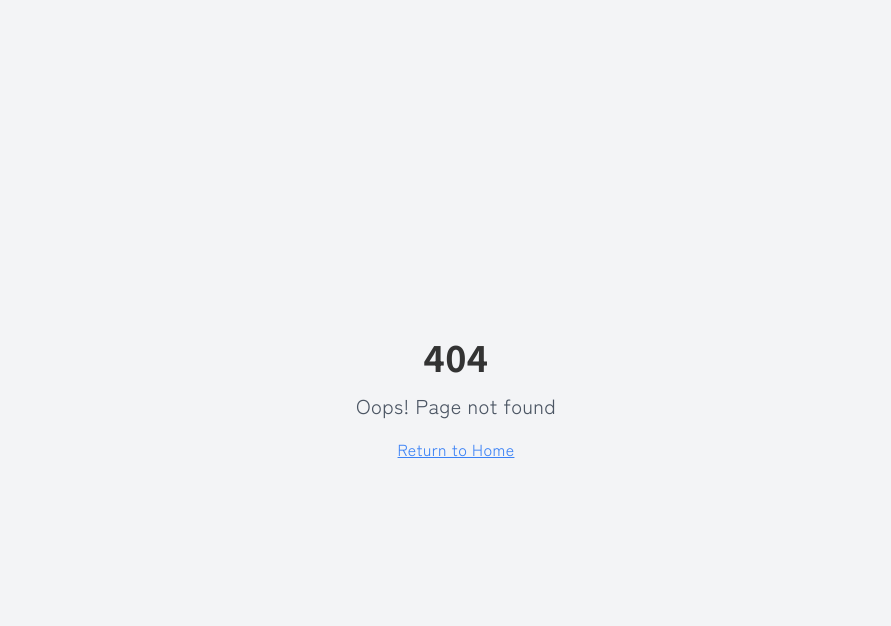
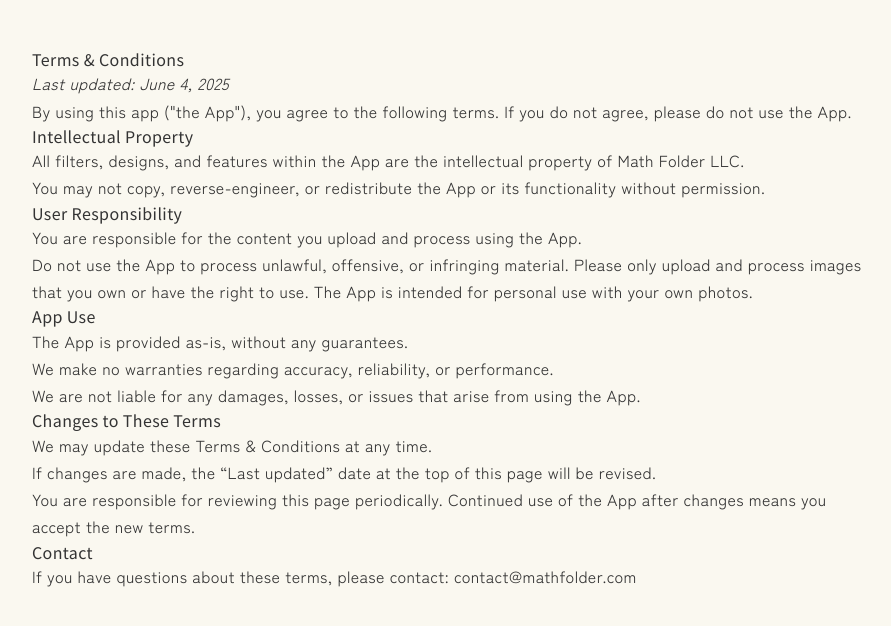
Before and after one commit to jarrensj/matchafilter.com, a React (Vite) app: page /terms in a window 1280 px wide. Before the commit this address had no page. Shown: the top 626 px of the page, without its empty margins (184-1075 px from the left). Built offline with nearby package versions, Linux system fonts and the light colour scheme.

Commit message:
add terms and privacy policy page

```diff
--- a/package.json
+++ b/package.json
@@ -53,6 +53,7 @@
     "react-day-picker": "^8.10.1",
     "react-dom": "^18.3.1",
     "react-hook-form": "^7.53.0",
+    "react-markdown": "^10.1.0",
     "react-resizable-panels": "^2.1.3",
     "react-router-dom": "^6.26.2",
     "recharts": "^2.12.7",
--- a/public/terms.md
+++ b/public/terms.md
@@ -31,4 +31,4 @@
 
 ## Contact
 
-If you have questions about these terms, please contact: [contact@mathfolder.com]
+If you have questions about these terms, please contact: [contact@mathfolder.com](contact@mathfolder.com)
--- a/src/App.tsx
+++ b/src/App.tsx
@@ -5,6 +5,8 @@
 import { BrowserRouter, Routes, Route } from "react-router-dom";
 import Index from "./pages/Index";
 import NotFound from "./pages/NotFound";
+import Terms from "./pages/Terms";
+import Privacy from "./pages/Privacy";
 import { Analytics } from "@vercel/analytics/react";
 
 const queryClient = new QueryClient();
@@ -17,6 +19,8 @@
       <BrowserRouter>
         <Routes>
           <Route path="/" element={<Index />} />
+          <Route path="/terms" element={<Terms />} />
+          <Route path="/privacy" element={<Privacy />} />
           {/* ADD ALL CUSTOM ROUTES ABOVE THE CATCH-ALL "*" ROUTE */}
           <Route path="*" element={<NotFound />} />
         </Routes>
--- a/src/components/Footer.tsx
+++ b/src/components/Footer.tsx
@@ -40,7 +40,7 @@
                   Coming soon
                 </span>
               </a>
-              <a href="#" className="block text-sm text-charcoal-600 hover:text-charcoal-800 transition-colors">
+              <a href="mailto:contact@mathfolder.com" className="block text-sm text-charcoal-600 hover:text-charcoal-800 transition-colors">
                 Contact
               </a>
             </div>
--- /dev/null
+++ b/src/pages/Privacy.tsx
@@ -0,0 +1,23 @@
+import { useEffect, useState } from 'react';
+import ReactMarkdown from 'react-markdown';
+
+const Privacy = () => {
+  const [content, setContent] = useState('');
+
+  useEffect(() => {
+    fetch('/privacy.md')
+      .then((response) => response.text())
+      .then((text) => setContent(text))
+      .catch((error) => console.error('Error loading privacy policy:', error));
+  }, []);
+
+  return (
+    <div className="max-w-4xl mx-auto px-6 py-12">
+      <div className="prose prose-charcoal max-w-none">
+        <ReactMarkdown>{content}</ReactMarkdown>
+      </div>
+    </div>
+  );
+};
+
+export default Privacy;
--- /dev/null
+++ b/src/pages/Terms.tsx
@@ -0,0 +1,23 @@
+import { useEffect, useState } from 'react';
+import ReactMarkdown from 'react-markdown';
+
+const Terms = () => {
+  const [content, setContent] = useState('');
+
+  useEffect(() => {
+    fetch('/terms.md')
+      .then((response) => response.text())
+      .then((text) => setContent(text))
+      .catch((error) => console.error('Error loading terms:', error));
+  }, []);
+
+  return (
+    <div className="max-w-4xl mx-auto px-6 py-12">
+      <div className="prose prose-charcoal max-w-none">
+        <ReactMarkdown>{content}</ReactMarkdown>
+      </div>
+    </div>
+  );
+};
+
+export default Terms;
```
Also changed, not shown: public/privacy.md (+1 -1 lines), 1 other file (tests, documents, lock files or other folders).
